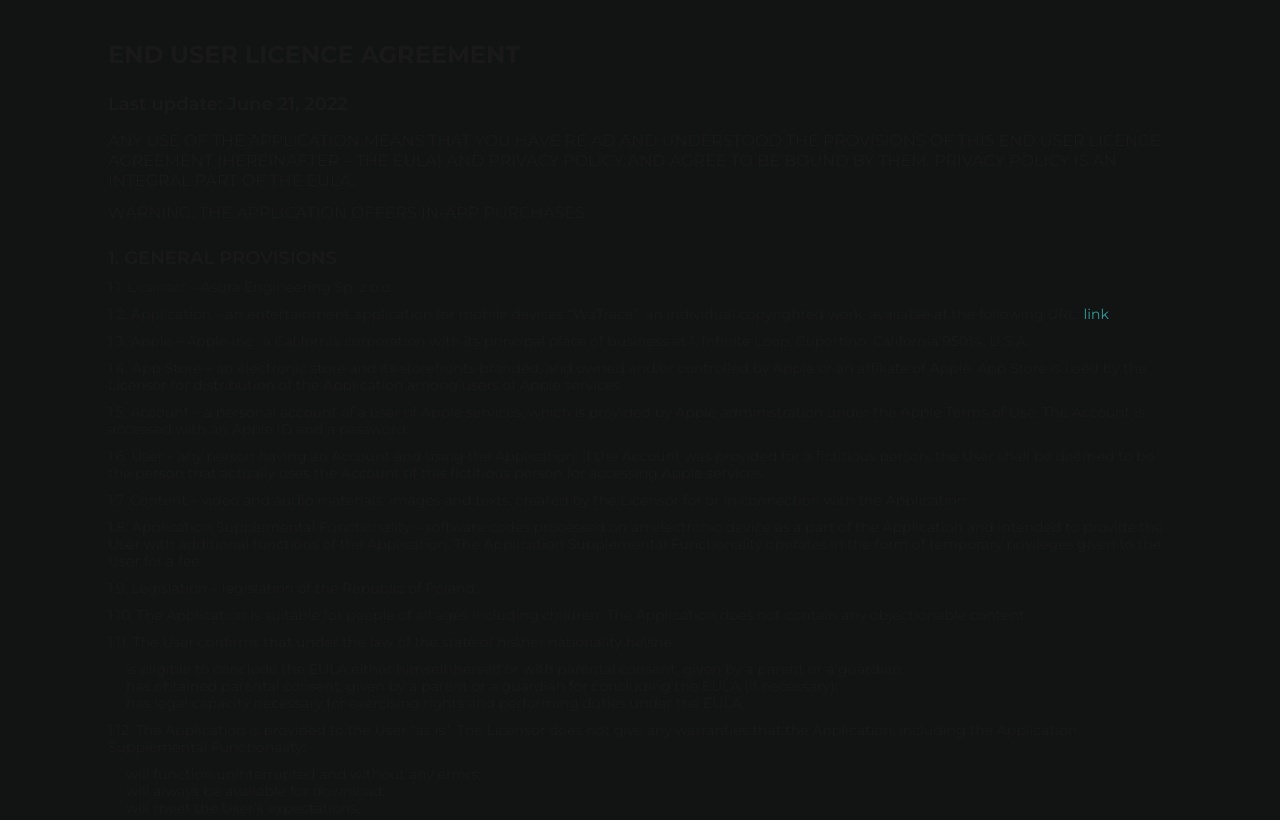
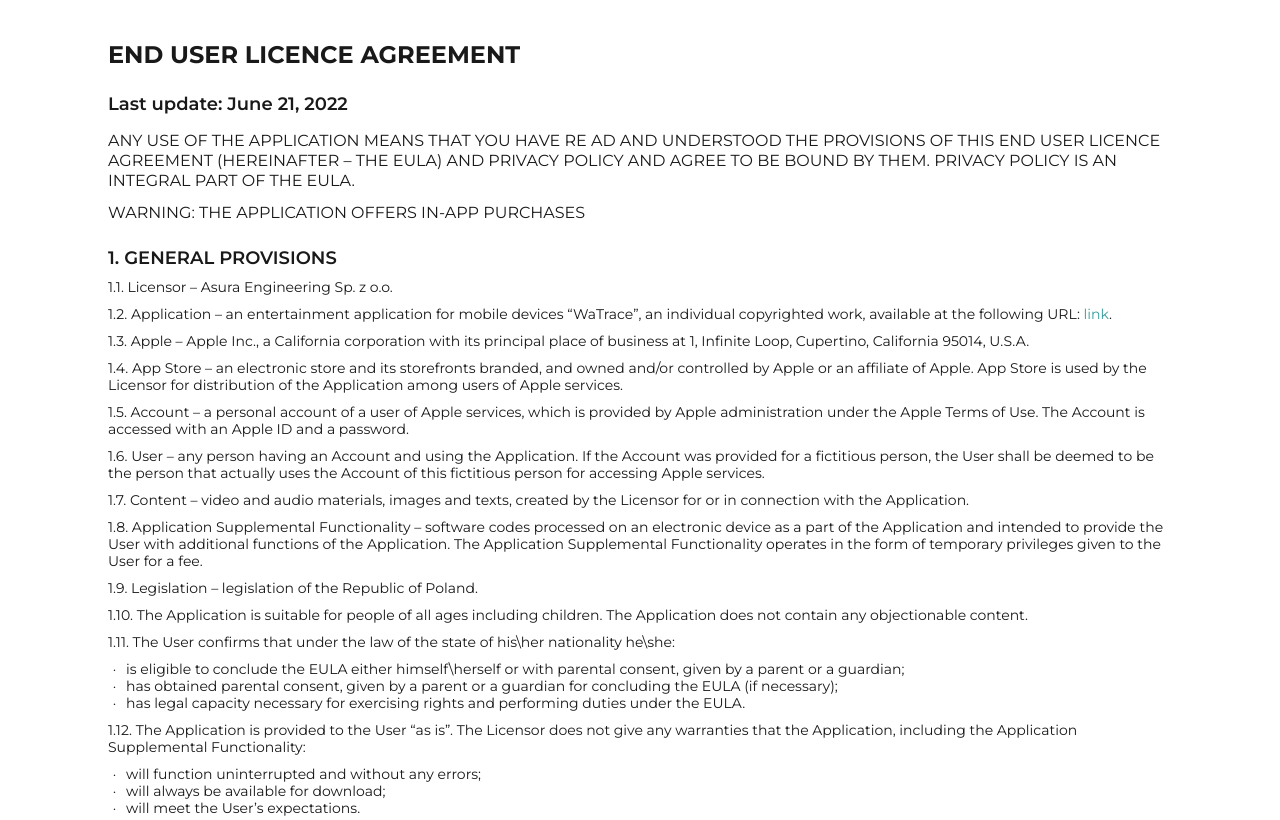
Before and after one commit to beaver1234567/wagram-landing, a website built with webpack: page src/EULA/EULA.html in a window 1280 px wide. Shown: the top 820 px of the page. Built offline with nearby package versions, Linux system fonts and the light colour scheme.

Commit message:
fix(eula): fixed bg color

```diff
--- a/src/EULA/EULA.html
+++ b/src/EULA/EULA.html
@@ -52,6 +52,7 @@
                 scroll-behavior: smooth;
                 text-rendering: optimizeSpeed;
                 font-size: 14px;
+                background-color: transparent !important;
                 -ms-text-size-adjust: 100%;
                 -moz-text-size-adjust: 100%;
                 -webkit-text-size-adjust: 100%;
```
